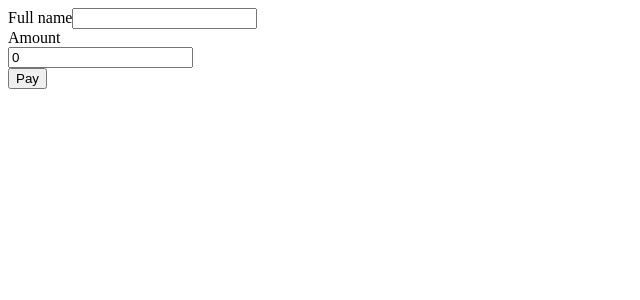
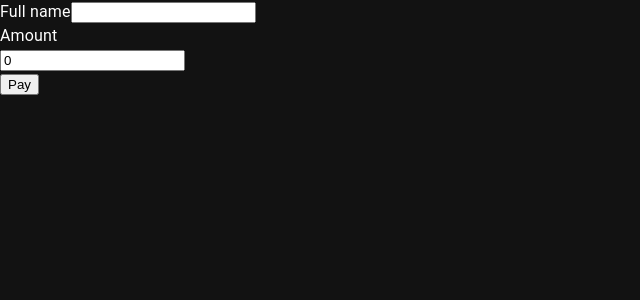
Before and after one commit to Sanmeet007/visionate, a Next.js app in the folder website/: page /payment in a window 1280 px wide. Shown: the top 300 px of the page, without its empty margins (0-640 px from the left). Built offline with nearby package versions, Linux system fonts and the light colour scheme; what @bprogress/next would draw is missing.

Commit message:
used providers

```diff
--- /dev/null
+++ b/website/src/app/providers/theme-provider.tsx
@@ -0,0 +1,21 @@
+import { createTheme } from "@mui/material";
+import { ThemeProvider } from "@mui/material/styles";
+import CssBaseline from "@mui/material/CssBaseline";
+import React from "react";
+
+const theme = createTheme({
+  palette: {
+    mode: "dark",
+  },
+});
+
+export const MuiThemeProvider = ({ children }: { children: React.ReactNode }) => {
+  return (
+    <>
+      <ThemeProvider theme={theme}>
+        <CssBaseline />
+        {children}
+      </ThemeProvider>
+    </>
+  );
+};
```
Also changed, not shown: website/src/app/(pages)/layout.tsx (+7 -1 lines).
